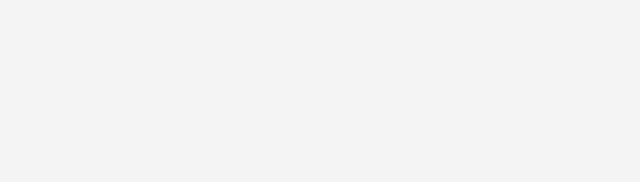
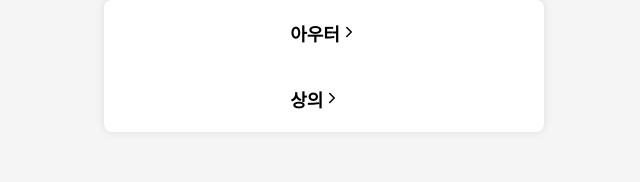
Before and after one commit to Gray-Pants/FE, a React (Vite) app: page /category in a window 1280 px wide. Before the commit this address had no page. Shown: the top 182 px of the page, without its empty margins (316-956 px from the left). Built offline with nearby package versions, Linux system fonts and the light colour scheme; the HTML template or start-up script is replaced by a standard one.

Commit message:
FEAT: category

```diff
--- a/package.json
+++ b/package.json
@@ -14,6 +14,7 @@
     "react": "^18.3.1",
     "react-dom": "^18.3.1",
     "react-icons": "^5.2.1",
+    "react-infinite-scroll-component": "^6.1.0",
     "react-router-dom": "^6.24.1",
     "styled-components": "^6.1.11",
     "yarn": "^1.22.22"
--- a/src/App.jsx
+++ b/src/App.jsx
@@ -6,7 +6,8 @@
 import Login from "./pages/Login";
 import SignUp from "./pages/Signup";
 import AuthProvider from "./security/AuthContext";
-import PayCompleted from "./pages/PayCompleted";
+import PaymentCompletePage from "./pages/PayCompleted";
+import Category from "./pages/Category";
 
 function App() {
   return (
@@ -16,11 +17,10 @@
           <Routes>
             <Route path="/" element={<Main />} />
             <Route path="/itemOrder" element={<ItemOrder/>} />
-            <Route path="/payCompleted" element={<PayCompleted/>}/>
+            <Route path="/payCompleted" element={<PaymentCompletePage/>}/>
             <Route path="/details" element={<ItemDetail />} />
             <Route path="/itemOrder" element={<ItemOrder/>} />
-            <Route path="/login" element={<Login />} />
-            <Route path="/signup" element={<SignUp />} />
+            <Route path="/category" element={<Category/>} />
           </Routes>
         </Container>
       </BrowserRouter>
--- a/src/components/FooterNav.jsx
+++ b/src/components/FooterNav.jsx
@@ -54,7 +54,7 @@
           <NavIcon as={FiHome} /> {/* as 속성을 사용하여 아이콘 변경 */}
           {/* <NavText>홈</NavText> */}
         </NavItem>
-        <NavItem to="/list">
+        <NavItem to="/category">
           <NavIcon as={FiList} />
           {/* <NavText>목록</NavText> */}
         </NavItem>
--- /dev/null
+++ b/src/pages/Category.jsx
@@ -0,0 +1,83 @@
+import React, { useState } from "react";
+import styled from "styled-components";
+import { FiChevronRight } from "react-icons/fi";
+
+// --- Styled Components ---
+
+const CategoryMenuContainer = styled.div`
+  display: flex;
+  flex-direction: column;
+`;
+
+const CategoryTitle = styled.h2`
+  font-size: 18px;
+  font-weight: bold;
+  margin: 10px 0;
+  padding: 10px;
+`;
+
+const CategoryList = styled.ul`
+  list-style: none;
+  padding: 0;
+  margin: 0;
+`;
+
+const CategoryItem = styled.li`
+  padding: 10px;
+  cursor: pointer;
+  display: flex;
+  align-items: center;
+`;
+
+const SubCategoryList = styled.ul`
+  list-style: none;
+  padding: 0;
+  margin-left: 20px;
+  display: ${(props) => (props.isOpen ? "block" : "none")};
+`;
+
+const ArrowIcon = styled(FiChevronRight)`
+  margin-left: auto;
+  transition: transform 0.3s ease;
+  transform: ${(props) => (props.isOpen ? "rotate(90deg)" : "none")};
+`;
+
+// --- 컴포넌트 ---
+
+const categories = {
+  아우터: ["가디건", "자켓", "집업/점퍼", "바람막이", "코트", "플리스", "야상", "패딩"],
+  상의: ["후드", "맨투맨", "니트"],
+  // ... (다른 카테고리 추가)
+};
+
+function Category() {
+  const [activeCategory, setActiveCategory] = useState(null);
+
+  const handleCategoryClick = (category) => {
+    setActiveCategory(activeCategory === category ? null : category);
+  };
+
+  return (
+    <CategoryMenuContainer>
+      {Object.keys(categories).map((category) => (
+        <div key={category}>
+          <CategoryTitle onClick={() => handleCategoryClick(category)}>
+            {category}
+            <ArrowIcon isOpen={activeCategory === category} />
+          </CategoryTitle>
+          {activeCategory === category && (
+            <SubCategoryList isOpen={true}>
+              {categories[category].map((subCategory) => (
+                <CategoryItem key={subCategory} onClick={() => handleCategoryClick(subCategory)}>
+                  {subCategory}
+                </CategoryItem>
+              ))}
+            </SubCategoryList>
+          )}
+        </div>
+      ))}
+    </CategoryMenuContainer>
+  );
+}
+
+export default Category;
--- a/src/pages/Main.jsx
+++ b/src/pages/Main.jsx
@@ -1,14 +1,6 @@
-import React from "react";
+import React, { useState, useEffect } from "react";
 import styled from "styled-components";
-import {
-  FiSearch,
-  FiShoppingCart,
-  FiBell,
-  FiHome,
-  FiList,
-  FiUser,
-} from "react-icons/fi";
-import { MdOutlineRecommend } from "react-icons/md";
+import InfiniteScroll from "react-infinite-scroll-component";
 import SearchHeader from "../components/SearchHeader";
 import Categories from "../components/Categories";
 import FooterNav from "../components/FooterNav";
@@ -40,11 +32,11 @@
 `;
 
 const ProductSection = styled.div`
-  display: flex;
-  justify-content: space-around;
   padding: 10px 0;
   background-color: #fff;
   border-bottom: 1px solid #ddd;
+  width: 100%;
+  text-align: center;
 `;
 
 const ProductItem = styled.div`
@@ -53,21 +45,54 @@
   margin: 5px;
   background-color: #000;
   height: 100px; /* Placeholder for product image */
+  display: inline-block;
 `;
 
+const Main = () => {
+  const [products, setProducts] = useState([]);
+  const [hasMore, setHasMore] = useState(true);
 
+  useEffect(() => {
+    // Initial load
+    fetchMoreData();
+  }, []);
 
-const Main = () => {
+  const fetchMoreData = () => {
+    if (products.length >= 100) {
+      setHasMore(false);
+      return;
+    }
+    // Simulate fetching data from an API
+    setTimeout(() => {
+      const newProducts = Array.from({ length: 10 }, (_, index) => (
+        <ProductItem key={products.length + index} />
+      ));
+      setProducts([...products, ...newProducts]);
+    }, 1500);
+  };
+
   return (
     <>
-    <SearchHeader/>
+      <SearchHeader />
       <MainContent>
         <Banner src="" alt="bannerImg" />
         <Categories />
       </MainContent>
       <ProductSection>
-      추천 아이템
-      <ProductItem/>
+        <h2>추천 아이템</h2>
+        <InfiniteScroll
+          dataLength={products.length}
+          next={fetchMoreData}
+          hasMore={hasMore}
+          loader={<h4>Loading...</h4>}
+          endMessage={
+            <p style={{ textAlign: 'center' }}>
+              <b>Yay! You have seen it all</b>
+            </p>
+          }
+        >
+          {products}
+        </InfiniteScroll>
       </ProductSection>
       <FooterNav />
     </>
```
Also changed, not shown: 1 other file (tests, documents, lock files or other folders). Lines whose indentation alone changed are shown as unchanged.
